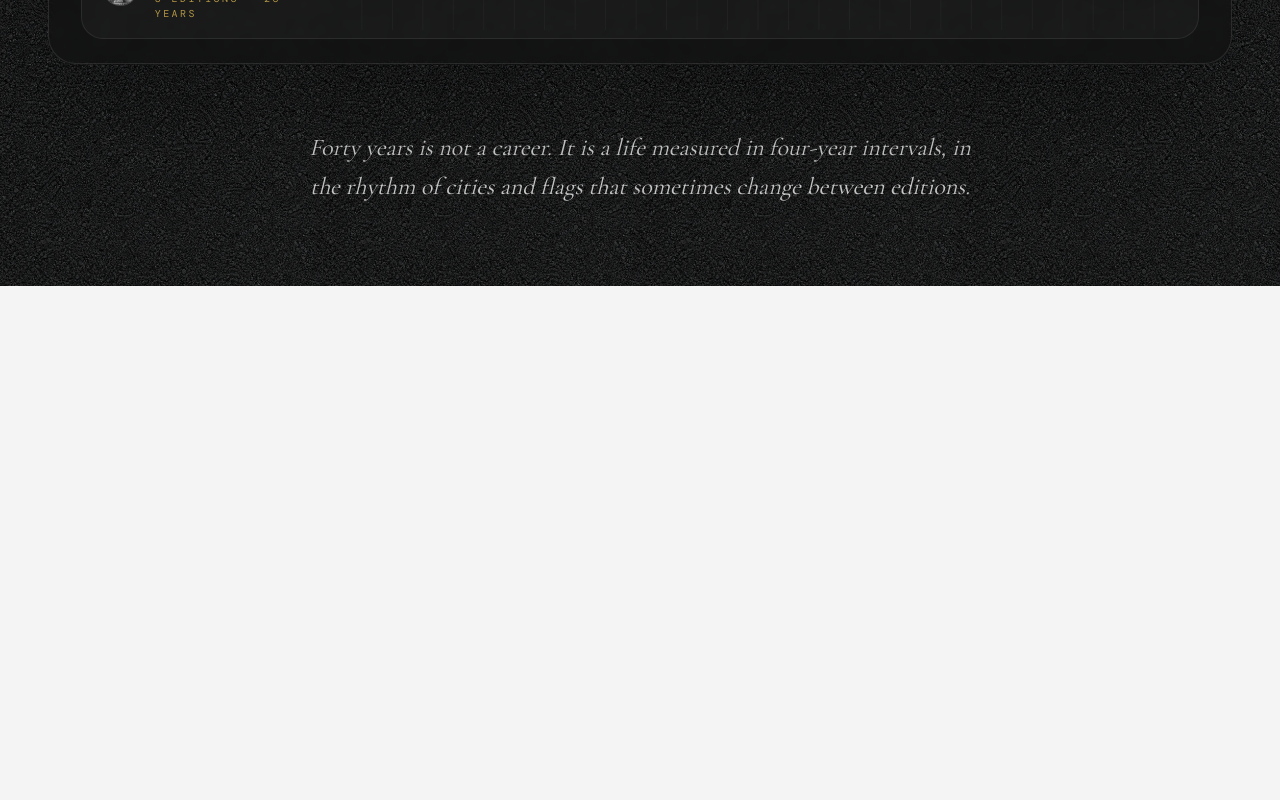
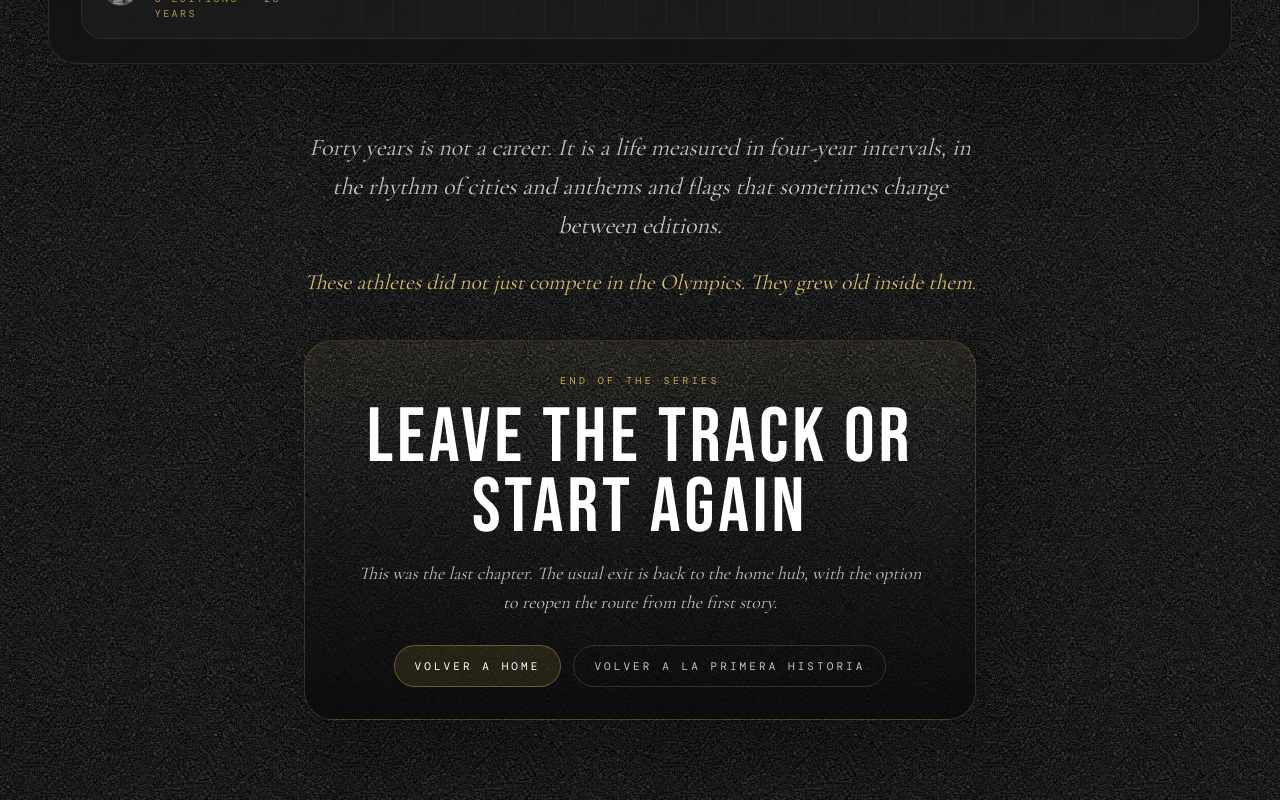
Before and after one commit to daniel-bernal-bdorange/olimpic-stories, a Next.js app: page /10-olimpiadas-una-vida in a window 1280 px wide. Shown: the part 2755-3555 px from the top of the page. Before the commit the page ends 3041 px from the top, so only its background shows below. Built offline with nearby package versions, Linux system fonts and the light colour scheme; a web font is replaced by a local one.

Commit message:
feat: add one life final editorial CTA

```diff
--- a/src/app/10-olimpiadas-una-vida/page.tsx
+++ b/src/app/10-olimpiadas-una-vida/page.tsx
@@ -6,6 +6,7 @@ import { useEffect, useRef, useState } from "react";
 import { scalePoint } from "d3";
 import { Bebas_Neue, Cormorant_Garamond, DM_Mono } from "next/font/google";
 import { RouteTransitionReady, TransitionLink } from "@/components/route-transition";
+import { storySections } from "@/lib/sections";
 import { athletes, categoryLabels, categoryPills, getOlympicHostCity, historicalEvents, introCopy, olympicYears, type Athlete, type HistoricalEvent, type MedalType, winterOlympicYears } from "./data";
 
 const oneLifeDisplayFont = Bebas_Neue({
@@ -762,6 +763,7 @@ function AthleteDetailPanel({ athlete, isActive, onClose, onExited, reduceMotion
 }
 
 export default function TenOlympicsOneLifePage() {
+  const firstStory = storySections[0];
   const [activeCategory, setActiveCategory] = useState<CategoryFilter>("all");
   const [selectedAthleteId, setSelectedAthleteId] = useState<string | null>(null);
   const [renderedAthleteId, setRenderedAthleteId] = useState<string | null>(null);
@@ -1562,12 +1564,72 @@ export default function TenOlympicsOneLifePage() {
         </div>
 
         <div className="mx-auto mt-16 max-w-2xl text-center">
-          <p
-            className="text-[1.3rem] italic leading-relaxed text-white/76 sm:text-[1.5rem]"
-            style={{ fontFamily: "var(--font-onelife-body)" }}
-          >
-            Forty years is not a career. It is a life measured in four-year intervals, in the rhythm of cities and flags that sometimes change between editions.
-          </p>
+          <div className="space-y-5">
+            <p
+              className="text-[1.3rem] italic leading-relaxed text-white/76 sm:text-[1.5rem]"
+              style={{ fontFamily: "var(--font-onelife-body)" }}
+            >
+              Forty years is not a career. It is a life measured in four-year intervals, in the rhythm of cities and anthems and flags that sometimes change between editions.
+            </p>
+
+            <p
+              className="text-[1.2rem] italic leading-relaxed text-[#d8bb68] sm:text-[1.35rem]"
+              style={{ fontFamily: "var(--font-onelife-body)" }}
+            >
+              These athletes did not just compete in the Olympics. They grew old inside them.
+            </p>
+          </div>
+
+          <div className="mt-10 rounded-[28px] border border-[#c9a84c]/24 bg-[linear-gradient(180deg,rgba(201,168,76,0.08)_0%,rgba(255,255,255,0.02)_24%,rgba(10,10,10,0.84)_100%)] px-6 py-7 shadow-[0_24px_80px_rgba(0,0,0,0.28)] sm:px-8 sm:py-8">
+            <p
+              className="text-[10px] uppercase tracking-[0.34em] text-[#c9a84c]"
+              style={{ fontFamily: "var(--font-onelife-data)" }}
+            >
+              End of the series
+            </p>
+
+            <h2
+              className="mt-4 text-[clamp(2.6rem,8vw,4.8rem)] uppercase leading-[0.9] text-white"
+              style={{ fontFamily: "var(--font-onelife-display)", color: "#ffffff" }}
+            >
+              Leave the track or start again
+            </h2>
+
+            <p
+              className="mt-4 mx-auto max-w-xl text-[1.02rem] italic leading-relaxed text-white/72 sm:text-[1.12rem]"
+              style={{ fontFamily: "var(--font-onelife-body)" }}
+            >
+              This was the last chapter. The usual exit is back to the home hub, with the option to reopen the route from the first story.
+            </p>
+
+            <div className="mt-7 flex flex-col items-center justify-center gap-3 sm:flex-row">
+              <TransitionLink
+                href="/?menu=1"
+                transition={{
+                  sourceLabel: "HEAT 04",
+                  destinationLabel: "HOME ARENA",
+                  title: "Olympic Data Stories",
+                }}
+                className="inline-flex items-center justify-center rounded-full border border-[#c9a84c]/42 bg-[#c9a84c]/12 px-5 py-3 text-[11px] uppercase tracking-[0.28em] text-white transition-[border-color,background-color,transform] duration-300 hover:-translate-y-0.5 hover:border-[#d8bb68] hover:bg-[#c9a84c]/20"
+              >
+                <span style={{ fontFamily: "var(--font-onelife-data)" }}>Volver a home</span>
+              </TransitionLink>
+
+              {firstStory ? (
+                <TransitionLink
+                  href={`/${firstStory.slug}`}
+                  transition={{
+                    sourceLabel: "HEAT 04",
+                    destinationLabel: "HEAT 01",
+                    title: firstStory.title,
+                  }}
+                  className="inline-flex items-center justify-center rounded-full border border-white/14 px-5 py-3 text-[11px] uppercase tracking-[0.28em] text-white/76 transition-[border-color,color,transform] duration-300 hover:-translate-y-0.5 hover:border-white/32 hover:text-white"
+                >
+                  <span style={{ fontFamily: "var(--font-onelife-data)" }}>Volver a la primera historia</span>
+                </TransitionLink>
+              ) : null}
+            </div>
+          </div>
         </div>
       </section>
     </main>
```
